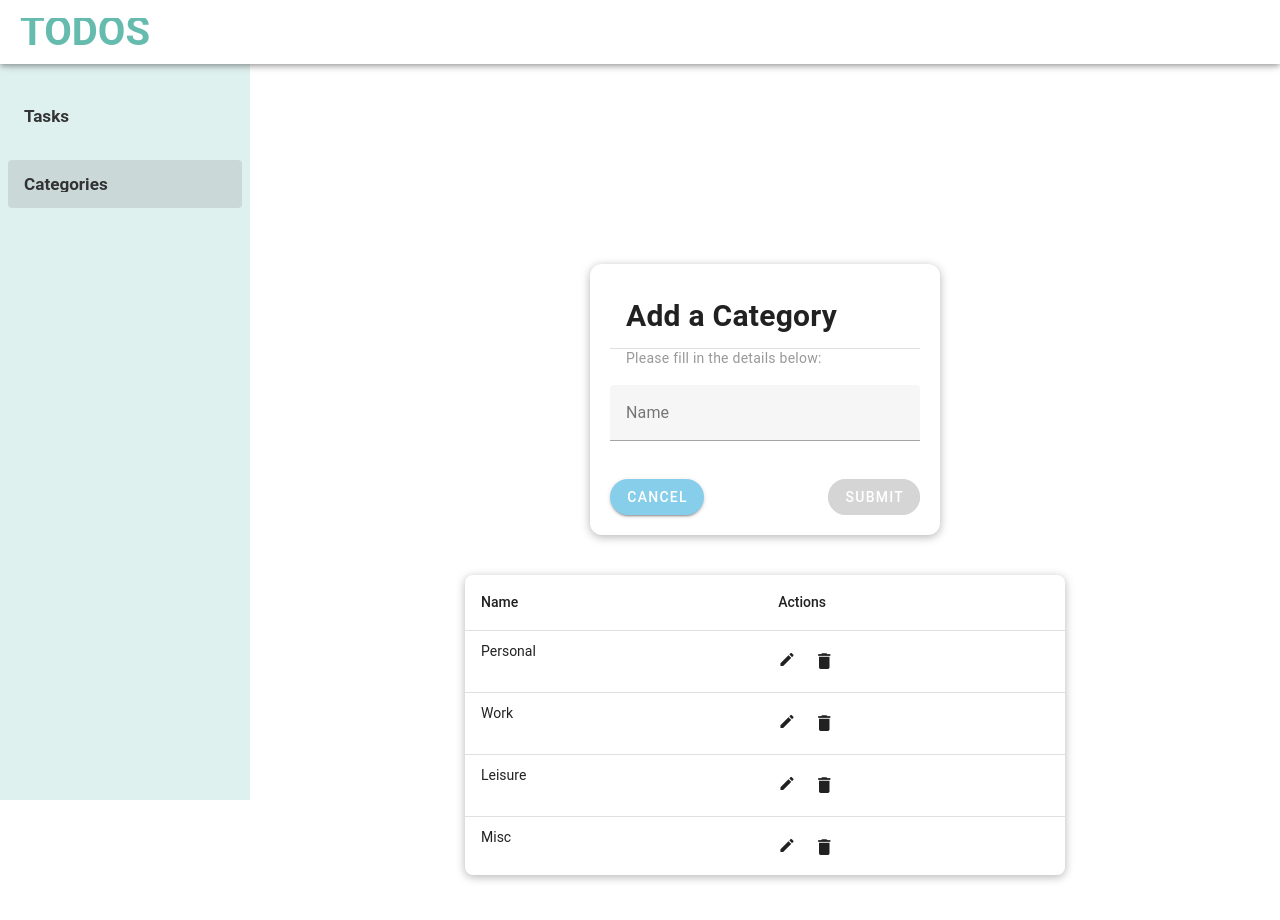
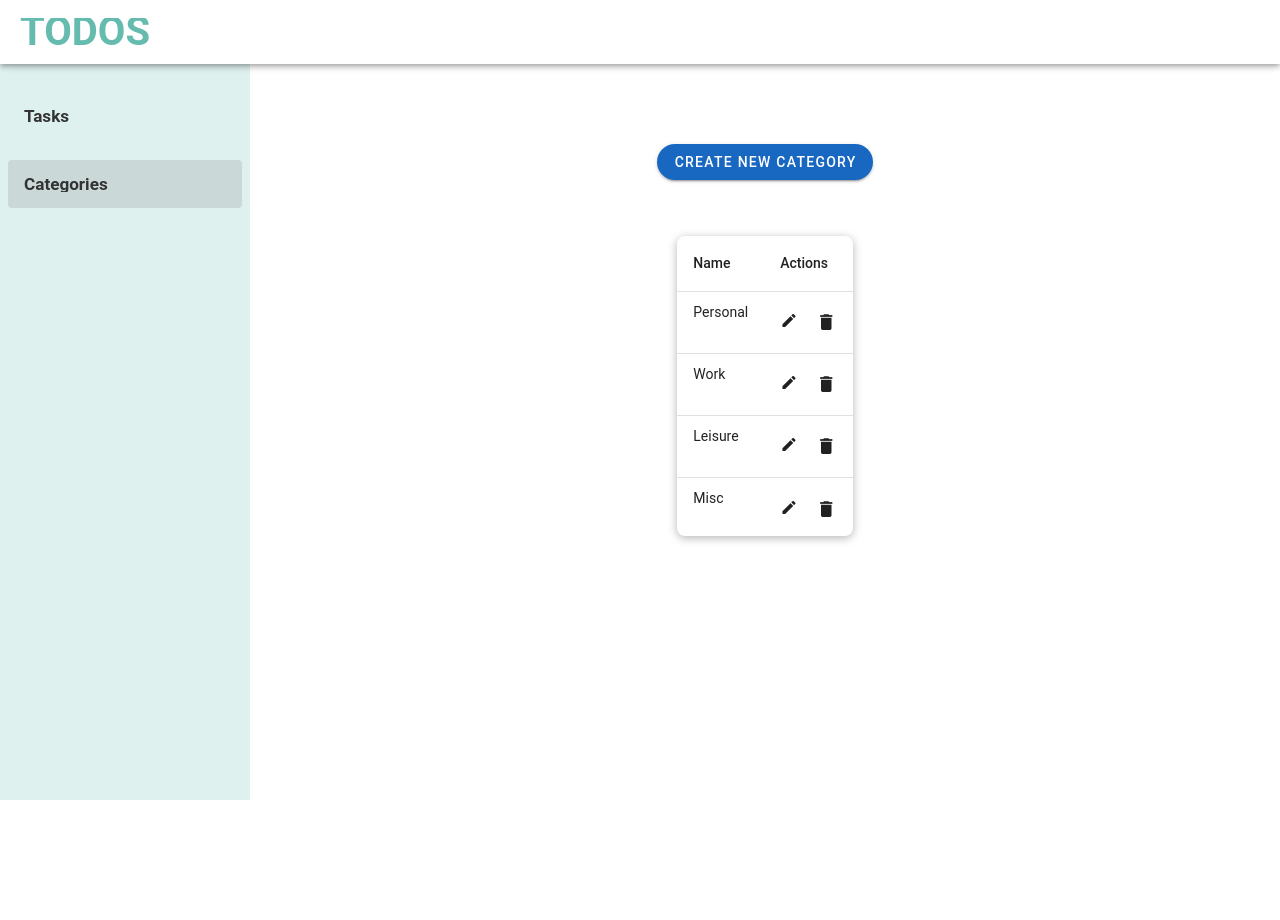
Before and after one commit to marinelakal/To-do-App, a Vue app: page /categories in a window 1280 px wide. Shown: the top 920 px of the page. Built offline with nearby package versions, Linux system fonts and the light colour scheme.

Commit message:
Implement New Category Section on a new page

```diff
--- a/src/components/Categories/TheCategory.vue
+++ b/src/components/Categories/TheCategory.vue
@@ -18,7 +18,7 @@
         ></v-text-field>
 
         <div class="button-container">
-          <v-btn class="clear-btn" @click="reset">
+          <v-btn class="clear-btn" @click="handleReset">
             cancel
           </v-btn>
           <v-btn class="submit-btn" :class="{'disabled-button': !valid}" type="submit" :disabled="!valid">
@@ -31,8 +31,9 @@
 </template>
 
 <script setup>
-import { ref, watch } from 'vue';
+import { ref, watch, computed } from 'vue';
 import { useCategoryStore } from '@/stores/useCategoryStore';
+import { useRouter } from 'vue-router';
 
 const name = ref('');
 const valid = ref(false);
@@ -43,35 +44,45 @@ const nameRules = [
   value => (value ? true : 'Name is required.')
 ];
 
-const editMode = ref(false);
+const editMode = computed(() => categoryStore.editCategoryIndex !== null);
 
-// Watch for changes in the edit item in the store
-watch(() => categoryStore.editItem, (newValue) => {
-  if (newValue) {
-    name.value = newValue.item.name;
-    editMode.value = true;
-  } else {
-    reset();
-  }
-});
+// Access the router instance
+const router = useRouter();
+
+// Function to reset the form
+const handleReset = () => {
+  name.value = '';
+  form.value?.resetValidation();
+  categoryStore.clearEditCategoryIndex();
+  valid.value = false;
+};
+
+// Watch for changes in editCategoryIndex and update the form accordingly
+watch(
+  () => categoryStore.editCategoryIndex,
+  (newIndex) => {
+    if (newIndex !== null && categoryStore.categories[newIndex]) {
+      const category = categoryStore.categories[newIndex];
+      name.value = category.name;
+    } else {
+      handleReset();
+    }
+  },
+  { immediate: true }
+);
 
 const submitForm = () => {
   if (form.value?.validate()) {
     if (editMode.value) {
-      categoryStore.updateCategory(categoryStore.editItem.index, name.value);
+      categoryStore.updateCategory(categoryStore.editCategoryIndex, name.value);
     } else {
       categoryStore.addCategory(name.value);
     }
-    reset();
+    handleReset();
+    router.push('/categories');
   }
 };
 
-const reset = () => {
-  form.value?.reset();
-  valid.value = false;
-  editMode.value = false;
-  categoryStore.setEditItem(null);
-};
 </script>
 
 <style scoped>
--- a/src/components/Categories/TheCategoryApp.vue
+++ b/src/components/Categories/TheCategoryApp.vue
@@ -1,9 +1,32 @@
 <template>
-  <the-category></the-category>
-  <the-category-table></the-category-table>
+  <v-container
+    class="d-flex flex-column align-center justify-center"
+    fill-height
+  >
+    <v-btn
+      v-if="showImportButton"
+      @click="navigateToForm"
+      class="my-4 mt-16"
+      color="primary"
+    >
+      Create New Category
+    </v-btn>
+    <router-view />
+  </v-container>
 </template>
 
 <script setup>
-import TheCategory from './TheCategory.vue';
-import TheCategoryTable from './TheCategoryTable.vue';
+import { computed } from 'vue';
+import { useRouter, useRoute } from 'vue-router';
+
+const router = useRouter();
+const route = useRoute();
+
+// Determine if the Create New Category button should be shown
+const showImportButton = computed(() => route.path === '/categories');
+
+// Function to navigate to the Category Form page
+function navigateToForm() {
+  router.push('/create');
+}
 </script>
--- a/src/components/Categories/TheCategoryTable.vue
+++ b/src/components/Categories/TheCategoryTable.vue
@@ -12,11 +12,7 @@
           <td class="names">{{ item.name }}</td>
           <td>
             <div class="icon-container">
-              <v-icon
-                class="me-2"
-                size="small"
-                @click="editItem(item, index)"
-              >
+              <v-icon class="me-2" size="small" @click="editItem(index)">
                 mdi-pencil
               </v-icon>
               <v-icon
@@ -52,7 +48,9 @@
 <script setup>
 import { ref, computed } from 'vue';
 import { useCategoryStore } from '@/stores/useCategoryStore';
+import { useRouter } from 'vue-router';
 
+const router = useRouter();
 const categoryStore = useCategoryStore();
 const categories = computed(() => categoryStore.categories);
 
@@ -77,8 +75,9 @@ function closeDeleteDialog() {
   deleteIndex.value = null;
 }
 
-function editItem(item, index) {
-  categoryStore.setEditItem({ item, index });
+function editItem(index) {
+  categoryStore.setEditCategoryIndex(index);
+  router.push('/create');
 }
 </script>
 
--- a/src/main.js
+++ b/src/main.js
@@ -6,12 +6,14 @@ import { createRouter, createWebHistory } from 'vue-router';
 
 import TheTaskApp from './components/Tasks/TheTaskApp.vue'
 
-import TheCategory from './components/Categories/TheCategoryApp.vue' ;
+import TheCategory from './components/Categories/TheCategory.vue' ;
 
 import { createPinia } from 'pinia'
 
 import TheTaskTable from './components/Tasks/TheTaskTable';
 import TheTaskForm from './components/Tasks/TheTaskForm';
+import TheCategoryApp from './components/Categories/TheCategoryApp';
+import TheCategoryTable from './components/Categories/TheCategoryTable' ;
 
 import App from './App.vue'
 
@@ -38,7 +40,19 @@ const router = createRouter ({
     },
     {
       path: '/categories',
-      component: TheCategory
+      component: TheCategoryApp,
+      children: [
+        {
+          path: '',
+          name: 'CategoryTable',
+          component: TheCategoryTable
+        },
+        {
+          path: '/create',
+          name: 'CategoryForm',
+          component: TheCategory
+        }
+      ]
     }
 
   ]
--- a/src/stores/useCategoryStore.js
+++ b/src/stores/useCategoryStore.js
@@ -8,6 +8,7 @@ export const useCategoryStore = defineStore('category', {
       { name: 'Leisure' },
       { name: 'Misc' },
     ],
+    editCategoryIndex: null,
   }),
   actions: {
     addCategory(name) {
@@ -22,11 +23,14 @@ export const useCategoryStore = defineStore('category', {
     },
     updateCategory(index, newName) {
       if (index >= 0 && index < this.categories.length && newName) {
-        this.categories[index].name = newName;
+        this.categories[index] = { ...this.categories[index], name: newName };
       }
     },
-    setEditItem(item) {
-      this.editItem = item;
-    }
+    setEditCategoryIndex(index) {
+      this.editCategoryIndex = index;
+    },
+    clearEditCategoryIndex() {
+      this.editCategoryIndex = null;
+    },
   },
 });
```
